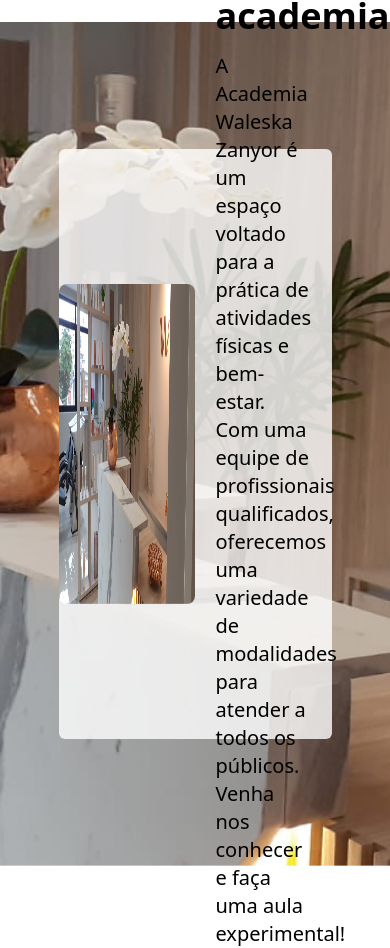
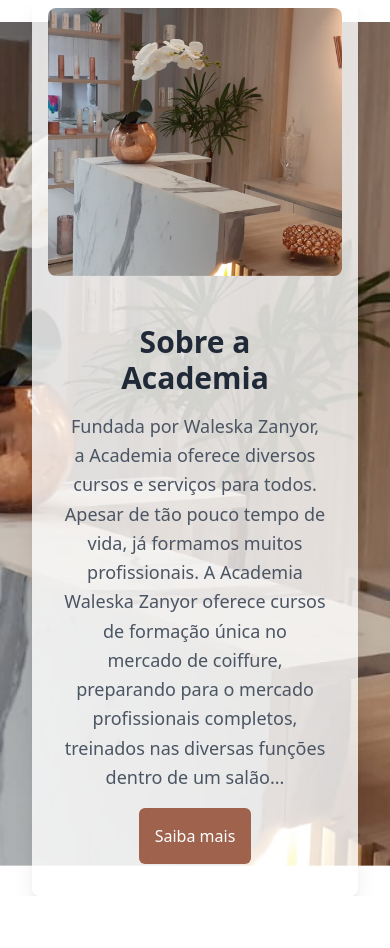
Before and after one commit to RiqueBruno/acad-w-z, a Next.js app: page / in a window 390 px wide. Shown: the part 786-1734 px from the top of the page. After the commit the page ends 1682 px from the top, so only its background shows below. Built offline with nearby package versions, Linux system fonts and the light colour scheme.

Commit message:
refactor: About - refatora componente para utilizar dados dinâmicos e melhora o layout responsivo

```diff
--- a/src/components/About/index.tsx
+++ b/src/components/About/index.tsx
@@ -1,25 +1,33 @@
+import aboutInfos from './data';
+
 export default function About() {
   return (
-    <section className="bg-custom-bg bg-cover bg-center h-screen flex items-center justify-center">
-      <div className="h-[70%] w-[70%] bg-colors-brand-primary/80 rounded-md flex items-center justify-center">
-        <div className="w-[50%] h-full flex items-center justify-center">
-          <div className="w-80 h-80">
-            <img
-              src="/BG.png"
-              alt="Academia Waleska Zanyor"
-              className="w-full h-full rounded-lg"
-            />
-          </div>
+    <section className="bg-custom-bg bg-cover bg-center h-screen flex items-center justify-center px-8 md:px-8 lg:px-16">
+      <div className="h-auto max-w-[1200px] w-full bg-white/80 shadow-xl rounded-lg flex flex-col md:flex-row items-center overflow-hidden">
+        <div className="w-full md:w-[50%] h-[300px] md:h-[400px] flex items-center justify-center p-4 md:p-6">
+          <img
+            src={aboutInfos.image}
+            alt={aboutInfos.title}
+            className="w-full h-full object-cover rounded-lg"
+          />
         </div>
-        <header className="w-[50%] h-full flex justify-center items-center flex-col">
-          <h2 className="text-4xl font-bold mb-4 w-[70%]">Sobre a academia</h2>
-          <p className="text-xl mb-6 w-[70%]">
-            A Academia Waleska Zanyor é um espaço voltado para a prática de
-            atividades físicas e bem-estar. Com uma equipe de profissionais
-            qualificados, oferecemos uma variedade de modalidades para atender a
-            todos os públicos. Venha nos conhecer e faça uma aula experimental!
-          </p>
-        </header>
+
+        <div className="w-full md:w-[50%] h-auto flex flex-col justify-center items-center p-8 md:p-10">
+          <header className="text-center md:text-left">
+            <h2 className="text-3xl lg:text-4xl font-bold text-gray-800 mb-4">
+              {aboutInfos.title}
+            </h2>
+            <p className="text-lg lg:text-xl text-gray-600 leading-relaxed">
+              {aboutInfos.text.slice(0, 350)}
+            </p>
+          </header>
+          <a
+            href="/sobre"
+            className="p-4 bg-colors-brand-tertiary text-colors-brand-primary rounded-md hover:bg-colors-brand-tertiary/90 mt-4"
+          >
+            {aboutInfos.button}
+          </a>
+        </div>
       </div>
     </section>
   );
```
